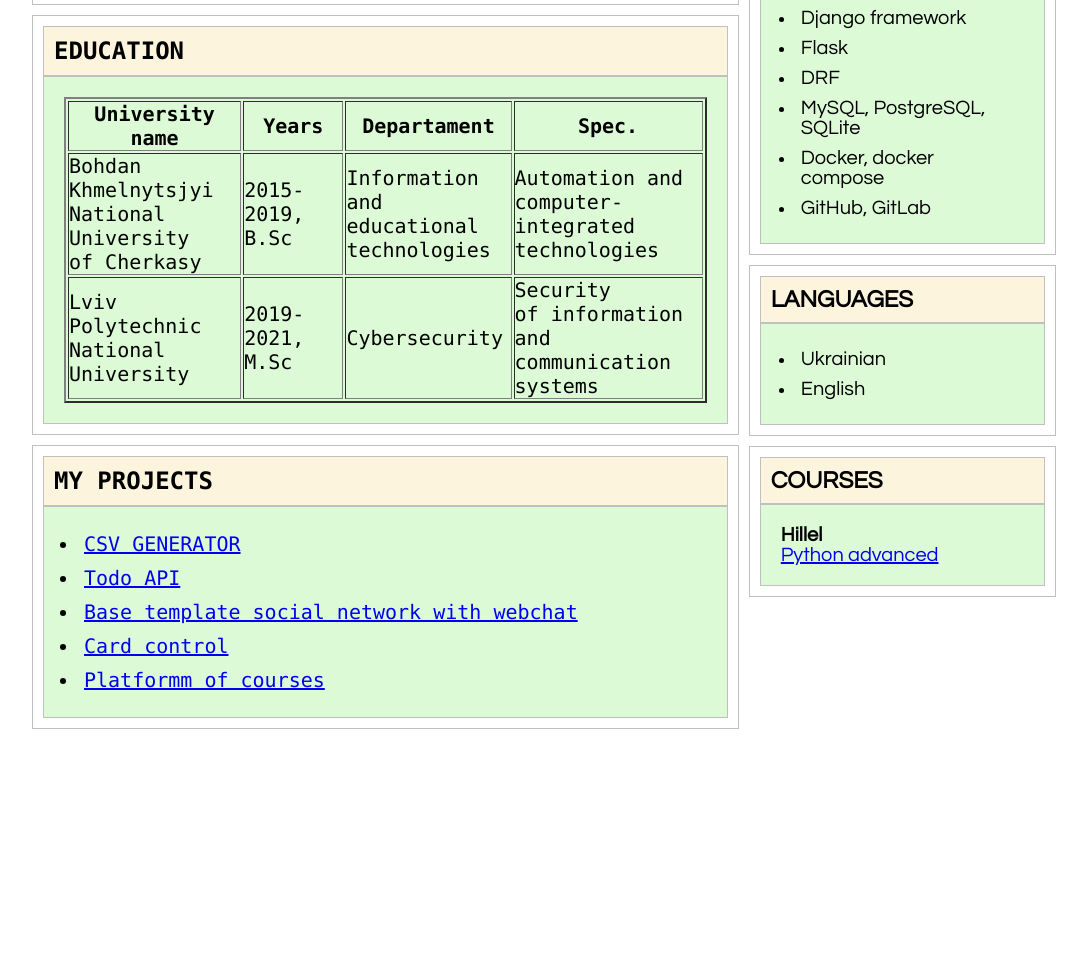
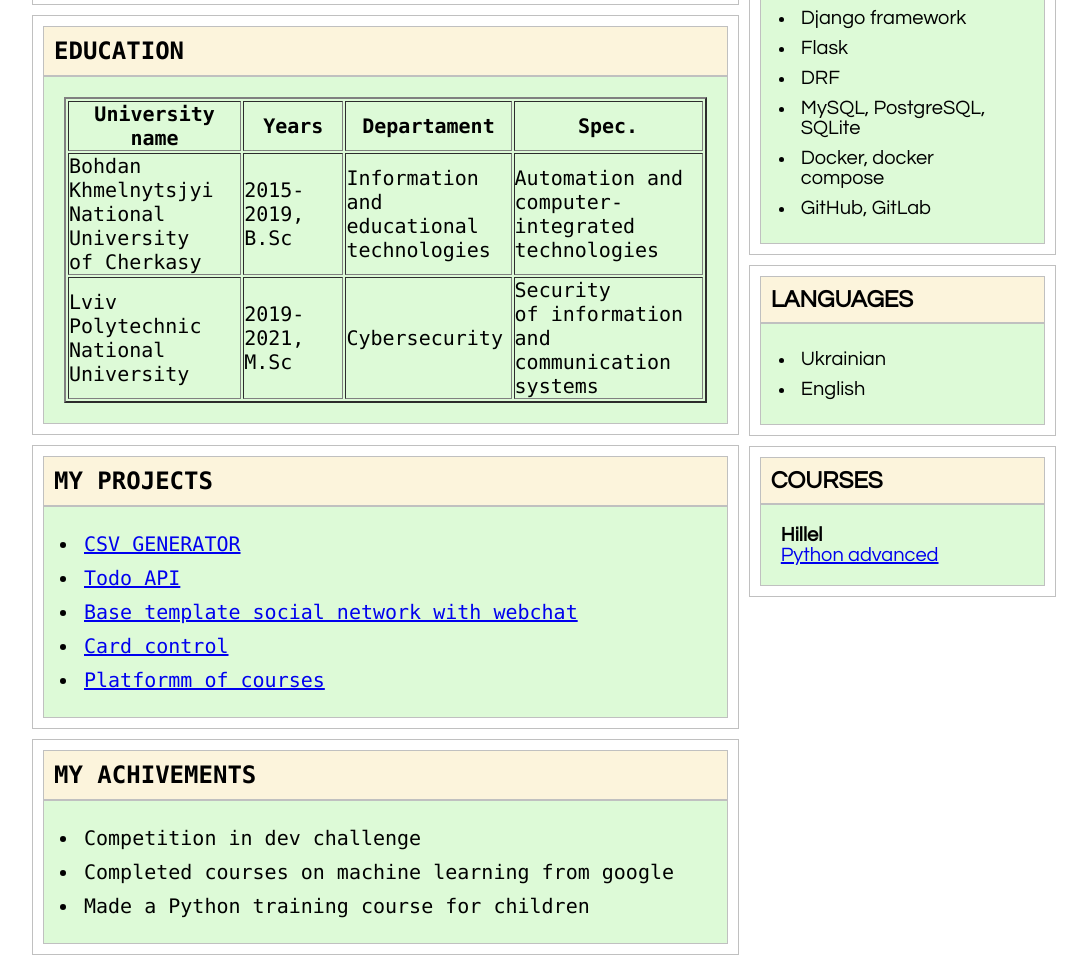
Before and after one commit to vitaliymv/CV, a plain HTML site: page index.html in a window 1280 px wide. Shown: the part 465-1430 px from the top of the page, without its empty margins (96-1183 px from the left). Before the commit the page ends 1204 px from the top, so only its background shows below. Drawn offline with Linux system fonts and the light colour scheme.

Commit message:
Update index.html

```diff
--- a/index.html
+++ b/index.html
@@ -107,6 +107,24 @@
 					</ul>
 				</div>
 			</div>
+			<div class="card">
+				<div class="card-header">
+					<h2>MY ACHIVEMENTS</h2>
+				</div>
+				<div class="card-body">
+					<ul>
+						<li>
+						 	Competition in dev challenge
+						</li>
+						<li>
+							Completed courses on machine learning from google
+						</li>
+						<li>
+							Made a Python training course for children
+						</li>
+					</ul>
+				</div>
+			</div>
 		</div>
 		<div class="additional">
 			<div class="card">
```
